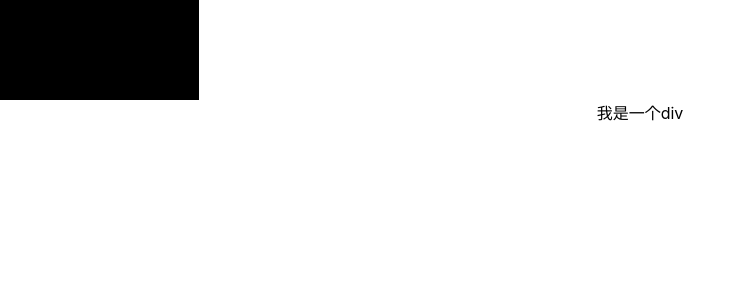
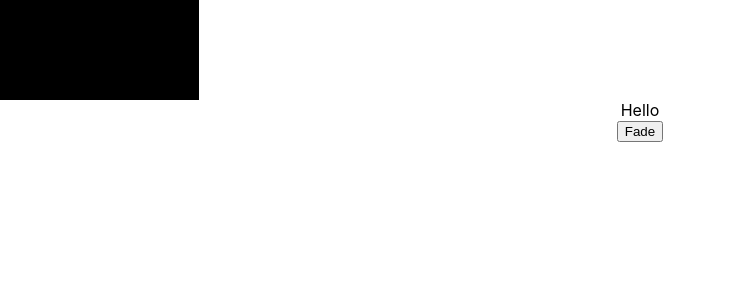
Before and after one commit to iversonwool/create_react_app_playground, a React (Create React App) app in the folder create_react_app/: page / in a window 1280 px wide. Shown: the top 300 px of the page, without its empty margins (0-746 px from the left). Built offline with nearby package versions, Linux system fonts and the light colour scheme.

Commit message:
display: none 并不会使组件销毁

```diff
--- a/create_react_app/src/App.js
+++ b/create_react_app/src/App.js
@@ -11,7 +11,7 @@ import ListItemPlayground from "./pages/listItemPlayground"
 
 import ReactTransitionGroup from './pages/ReactTransitionGroup'
 
-import Animation from './pages/animations/animation'
+import Animation, {Another} from './pages/animations/animation'
 
 import ReactSpringDemo from './pages/ReactSpring'
 import CloneFunc from './pages/cloneFunc'
@@ -108,8 +108,15 @@ function App() {
 
       <CloneFunc>
         <Animation />
-        <div>我是一个div</div>
+
+
       </CloneFunc>
+      {!fade && <Another style={{display: fade ? 'none' : 'block'}} />}
+
+
+      <button onClick={() => {
+        setFade(true)
+      }}>Fade</button>
     </div>
   );
 }
--- a/create_react_app/src/pages/animations/animation.js
+++ b/create_react_app/src/pages/animations/animation.js
@@ -1,13 +1,31 @@
-import React from 'react';
+import React, { useEffect } from 'react';
 import './index.css'
 
 const Animation = (props) => {
   console.log(props)
+  useEffect(()=> {
 
+    return () => {
+      console.log('Animation unmount')
+    }
+  }, [])
   return (
     <div className="animation_demo">
     </div>
   );
 };
 
+
+export const Another = ({style}) => {
+  useEffect(()=> {
+
+    return () => {
+      console.log('Another unmount')
+    }
+  }, [])
+
+  return <div style={style}>Hello</div>
+}
+
+
 export default Animation;
```
